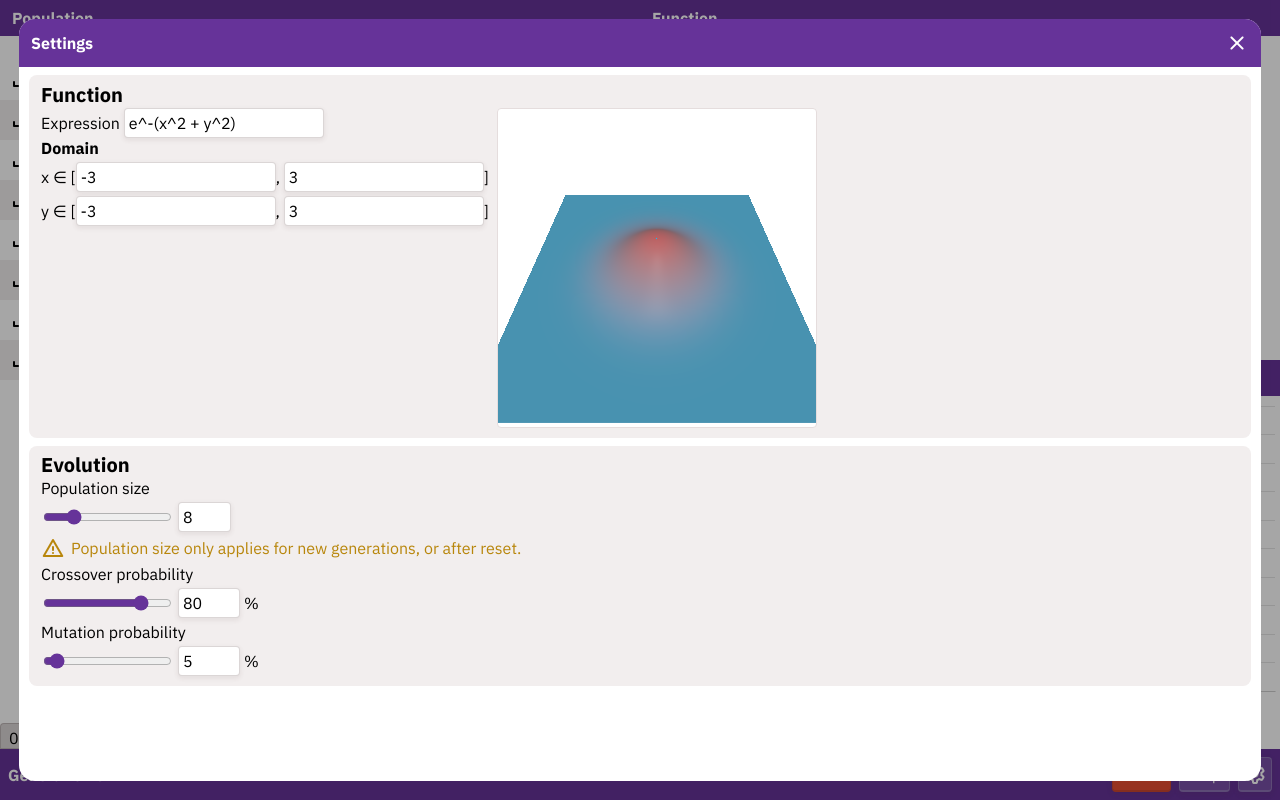
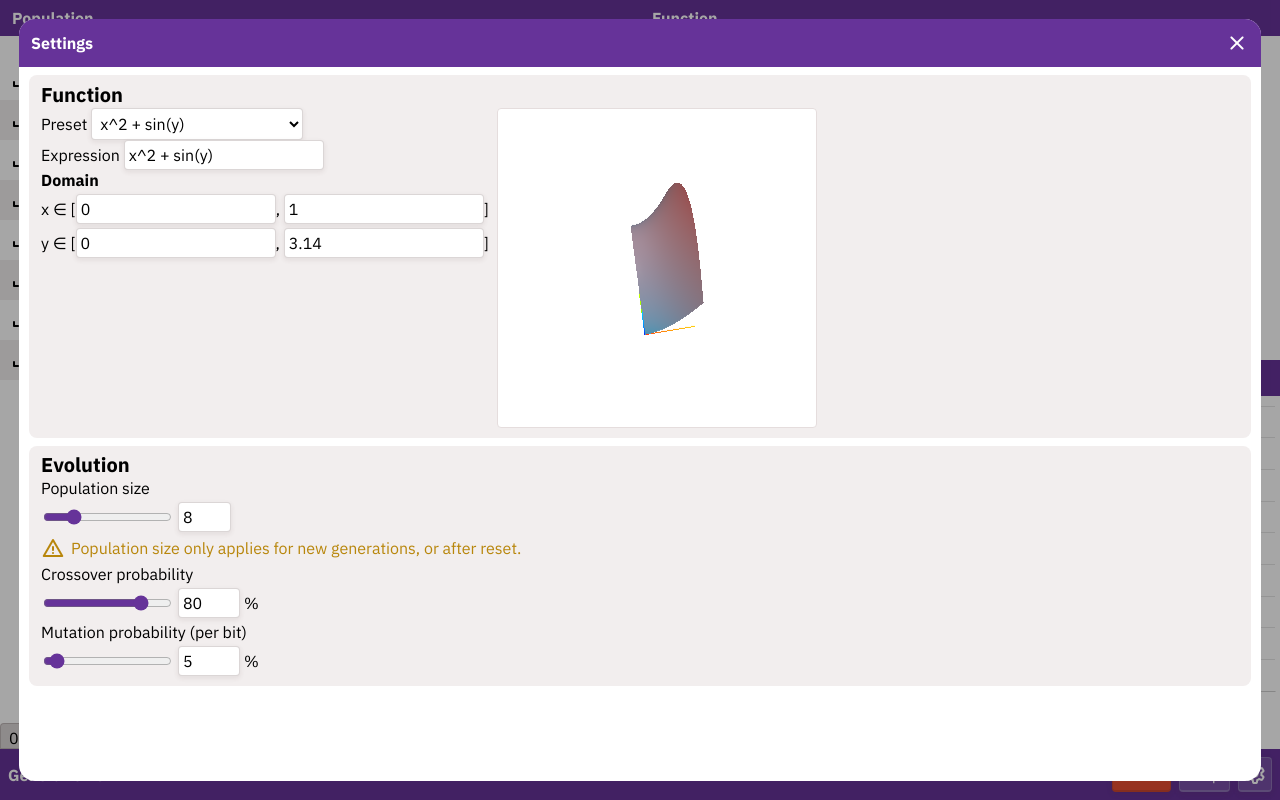
Before and after one commit to Mabi19/ga, a Vue app: page / in a window 1280 px wide. Both pictures are taken after a click on the button "settings". Built offline with nearby package versions, Linux system fonts and the light colour scheme.

Commit message:
Add function presets

```diff
--- a/src/assets/main.css
+++ b/src/assets/main.css
@@ -93,8 +93,10 @@ button:not(.raw) {
 }
 
 input[type="text"],
-input[type="number"] {
+input[type="number"],
+select {
     font: inherit;
+    background-color: white;
     padding: 0.25em;
     border-radius: 0.25em;
     border: 1px solid var(--input-dim);
--- a/src/components/TheSettings.vue
+++ b/src/components/TheSettings.vue
@@ -9,6 +9,18 @@
                     <legend>Function</legend>
                     <div class="function-content">
                         <div class="function-parameters">
+                            <div class="function-preset">
+                                <label for="function-preset">Preset</label>
+                                <select @input="selectPreset" ref="preset">
+                                    <option value="a">(x^2 - y^2) - (1 - x)^2</option>
+                                    <option value="b" selected>x^2 + sin(y)</option>
+                                    <option value="c">sin(3*x + y) * sin(y - x) * x</option>
+                                    <option value="sinewave">(sin(x) + cos(y))/2</option>
+                                    <option value="bellcurve">e^-(x^2 + y^2)</option>
+                                    <option value="rastrigin">Rastrigin function</option>
+                                    <option value="">Custom</option>
+                                </select>
+                            </div>
                             <div class="function-expression">
                                 <label for="function-expression">Expression</label>
                                 <input
@@ -16,6 +28,7 @@
                                     name="function-expression"
                                     placeholder="f(x, y) ="
                                     v-model="State.targetFunctionExpression.value"
+                                    @input="changeSelectToCustom"
                                 />
                                 <WarningLabel v-if="!State.targetFunctionIsValid.value"
                                     >Invalid expression</WarningLabel
@@ -30,6 +43,7 @@
                                         inputmode="numeric"
                                         v-model="domain.xMin"
                                         v-invalid="testDomainLow(domain.xMin)"
+                                        @input="changeSelectToCustom"
                                     />
                                     <span>, </span>
                                     <input
@@ -37,6 +51,7 @@
                                         inputmode="numeric"
                                         v-model.number="domain.xMax"
                                         v-invalid="testDomainHigh(domain.xMax)"
+                                        @input="changeSelectToCustom"
                                     />
                                     <span>]</span>
                                 </div>
@@ -47,6 +62,7 @@
                                         inputmode="numeric"
                                         v-model.number="domain.yMin"
                                         v-invalid="testDomainLow(domain.yMin)"
+                                        @input="changeSelectToCustom"
                                     />
                                     <span>, </span>
                                     <input
@@ -54,6 +70,7 @@
                                         inputmode="numeric"
                                         v-model.number="domain.yMax"
                                         v-invalid="testDomainHigh(domain.yMax)"
+                                        @input="changeSelectToCustom"
                                     />
                                     <span>]</span>
                                 </div>
@@ -91,7 +108,7 @@
                             v-model="pCross"
                             unit="%"
                         />
-                        <label for="p-mutate">Mutation probability</label>
+                        <label for="p-mutate">Mutation probability (per bit)</label>
                         <DualNumberInput
                             id="p-mutate"
                             :min="0"
@@ -108,6 +125,7 @@
 </template>
 
 <script setup lang="ts">
+import type { FunctionDomain } from "@/lib/expression/domain.ts";
 import { vInvalid } from "@/lib/invalid-directive.ts";
 import * as State from "@/state";
 import { computed, ref, useTemplateRef, watchEffect } from "vue";
@@ -134,6 +152,42 @@ watchEffect(() => {
         dialog.value?.close();
     }
 });
+
+interface Preset {
+    expr: string;
+    domain: FunctionDomain;
+}
+
+const PRESETS: Record<string, Preset> = {
+    a: { expr: "(x^2 - y^2) - (1 - x)^2", domain: { xMin: -2, xMax: 2, yMin: -2, yMax: 2 } },
+    b: { expr: "x^2 + sin(y)", domain: { xMin: 0, xMax: 1, yMin: 0, yMax: 3.14 } },
+    c: { expr: "sin(3*x + y) * sin(y - x) * x", domain: { xMin: -5, xMax: 5, yMin: -5, yMax: 5 } },
+    sinewave: { expr: "sin(x) + cos(y)", domain: { xMin: -5, xMax: 5, yMin: -5, yMax: 5 } },
+    bellcurve: { expr: "e^-(x^2 + y^2)", domain: { xMin: -3, xMax: 3, yMin: -3, yMax: 3 } },
+    rastrigin: {
+        expr: "x^2 / 10 - cos(2 * pi * x) + y^2 / 10 - cos(2 * pi * y)",
+        domain: { xMin: -5.12, xMax: 5.12, yMin: -5.12, yMax: 5.12 },
+    },
+};
+
+const preset = useTemplateRef("preset");
+function selectPreset(ev: InputEvent) {
+    const el = ev.target as HTMLSelectElement;
+    if (el?.value) {
+        const preset = PRESETS[el.value]!;
+        State.targetFunctionExpression.value = preset.expr;
+        domain.value = {
+            xMin: preset.domain.xMin.toString(),
+            xMax: preset.domain.xMax.toString(),
+            yMin: preset.domain.yMin.toString(),
+            yMax: preset.domain.yMax.toString(),
+        };
+    }
+}
+
+function changeSelectToCustom() {
+    if (preset.value) preset.value.value = "";
+}
 
 const domain = ref({
     xMin: State.targetFunctionDomain.value.xMin.toString(),
@@ -290,6 +344,10 @@ const populationSize = computed({
     margin-left: 0.25em;
 }
 
+.function-preset select {
+    margin-left: 0.25em;
+}
+
 .function-preview {
     grid-area: b;
     width: 20em;
--- a/src/state.ts
+++ b/src/state.ts
@@ -8,7 +8,7 @@ import { computed, ref, shallowRef, triggerRef, watchEffect } from "vue";
 // Specified here, because a hard bound is required for instancing the graph markers.
 export const MAX_POPULATION = 32;
 
-export const targetFunctionExpression = ref("e^-(x^2 + y^2)");
+export const targetFunctionExpression = ref("x^2 + sin(y)");
 export const targetFunctionIsValid = ref(true);
 export const targetFunction = shallowRef<ExpressionNode>(new ConstantNode(0));
 watchEffect(() => {
@@ -21,7 +21,7 @@ watchEffect(() => {
     }
 });
 
-export const targetFunctionDomain = ref<FunctionDomain>({ xMin: -3, xMax: 3, yMin: -3, yMax: 3 });
+export const targetFunctionDomain = ref<FunctionDomain>({ xMin: 0, xMax: 1, yMin: 0, yMax: 3.14 });
 
 function generatePopulation(size: number) {
     return Array.from({ length: size }).map((_, i) => new Chromosome(0, i + 1));
@@ -35,6 +35,8 @@ export const population = computed(() => {
 });
 
 export const highlightID = ref<string | null>(null);
+// If this is true, an entry was clicked, and hovering does nothing.
+export const hasStrongHighlight = ref(false);
 
 export function reset() {
     highlightID.value = null;
```
